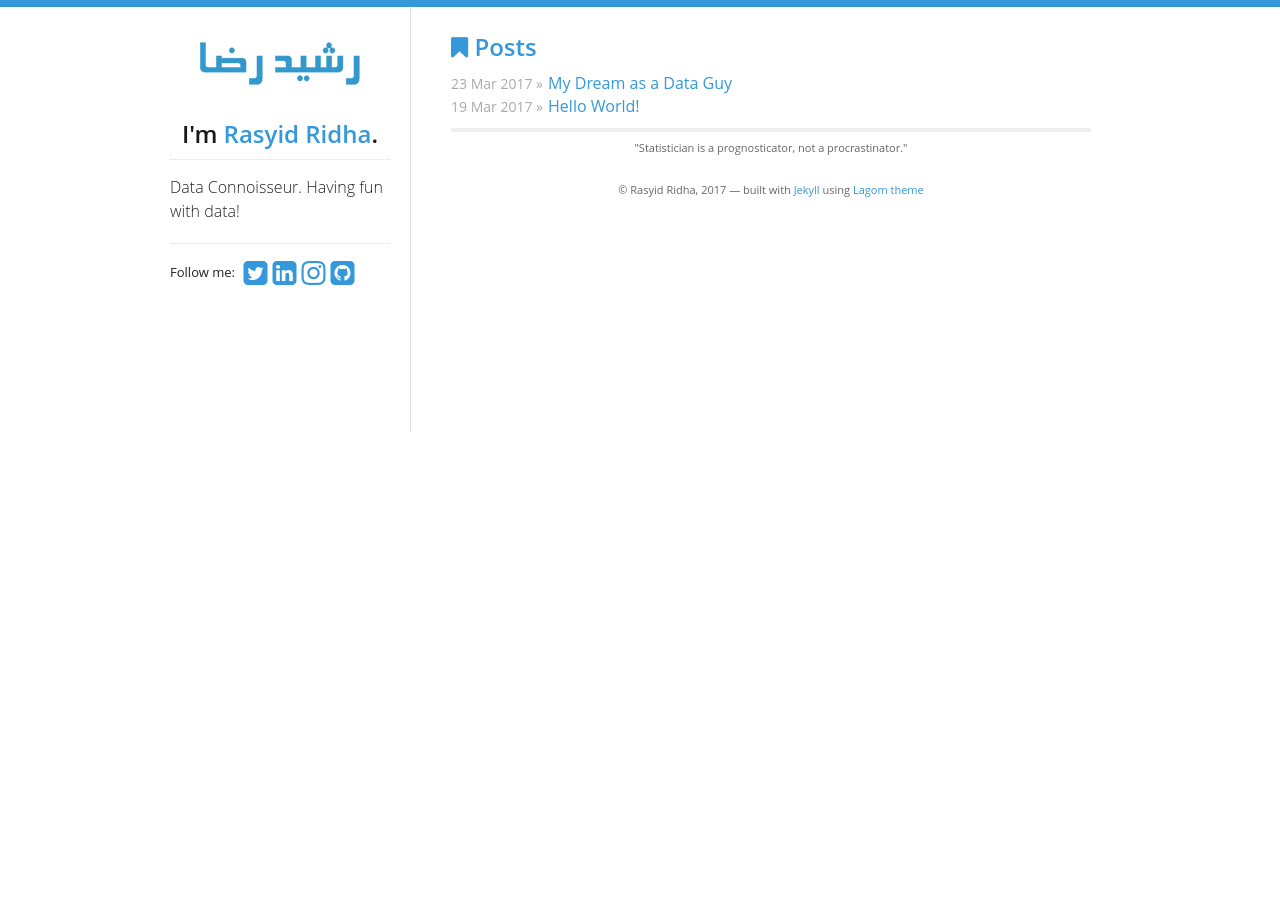
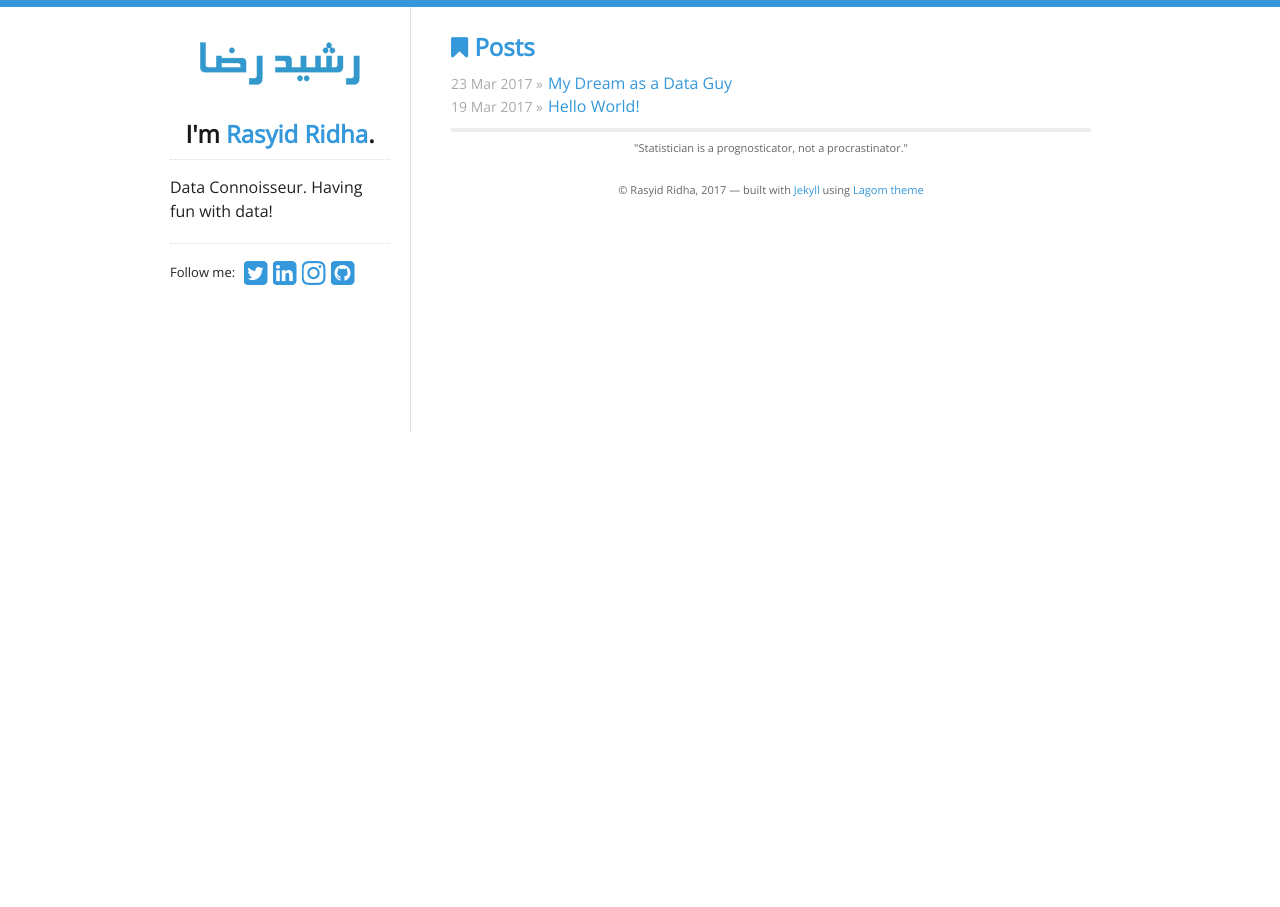
Before and after one commit to rasyidstat/rasyidstat.github.io, a Jekyll site: the page built from index.html, in a window 1280 px wide. Built offline with Jekyll 4.4.1, drawn with Linux system fonts in a browser that asks for light colours; nearby versions of some CDN libraries.

Commit message:
Update default.html

```diff
--- a/_layouts/default.html
+++ b/_layouts/default.html
@@ -11,7 +11,7 @@
   <meta name="description" content="The blog of {{ site.data.theme.name }}" />
   <link rel="canonical" href="{{ site.url }}{{ page.url | replace:'index.html','' }}" />
 
-  <link href="//fonts.googleapis.com/css?family=Nunito" rel="stylesheet" type="text/css">
+  <link href="//fonts.googleapis.com/css?family=Open+Sans" rel="stylesheet" type="text/css">
   <link rel="shortcut icon" href="/favicon.png">
   <link rel="alternate" type="application/atom+xml" title="{{ site.data.theme.name }}" href="{{site.url}}/atom.xml" />
 
```
